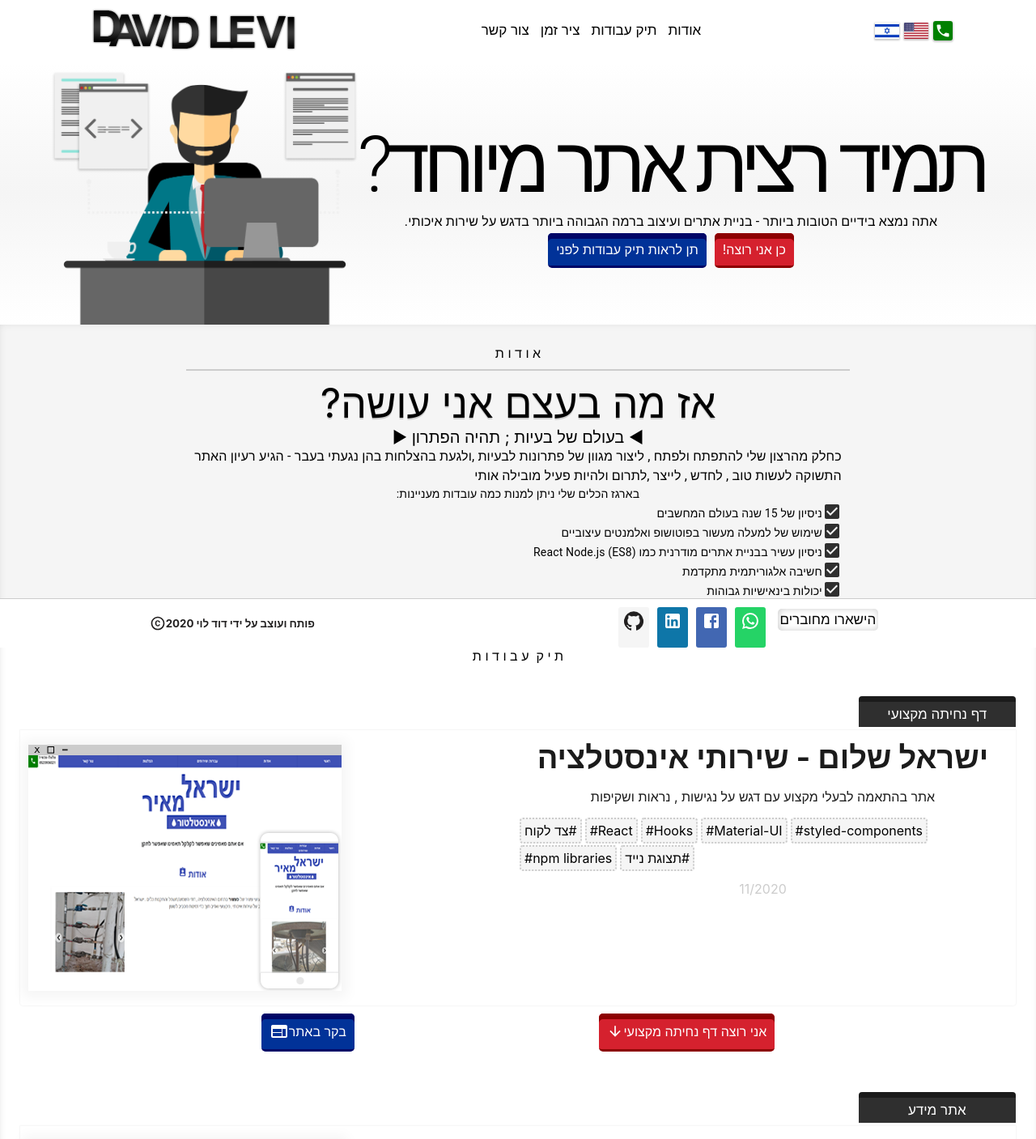
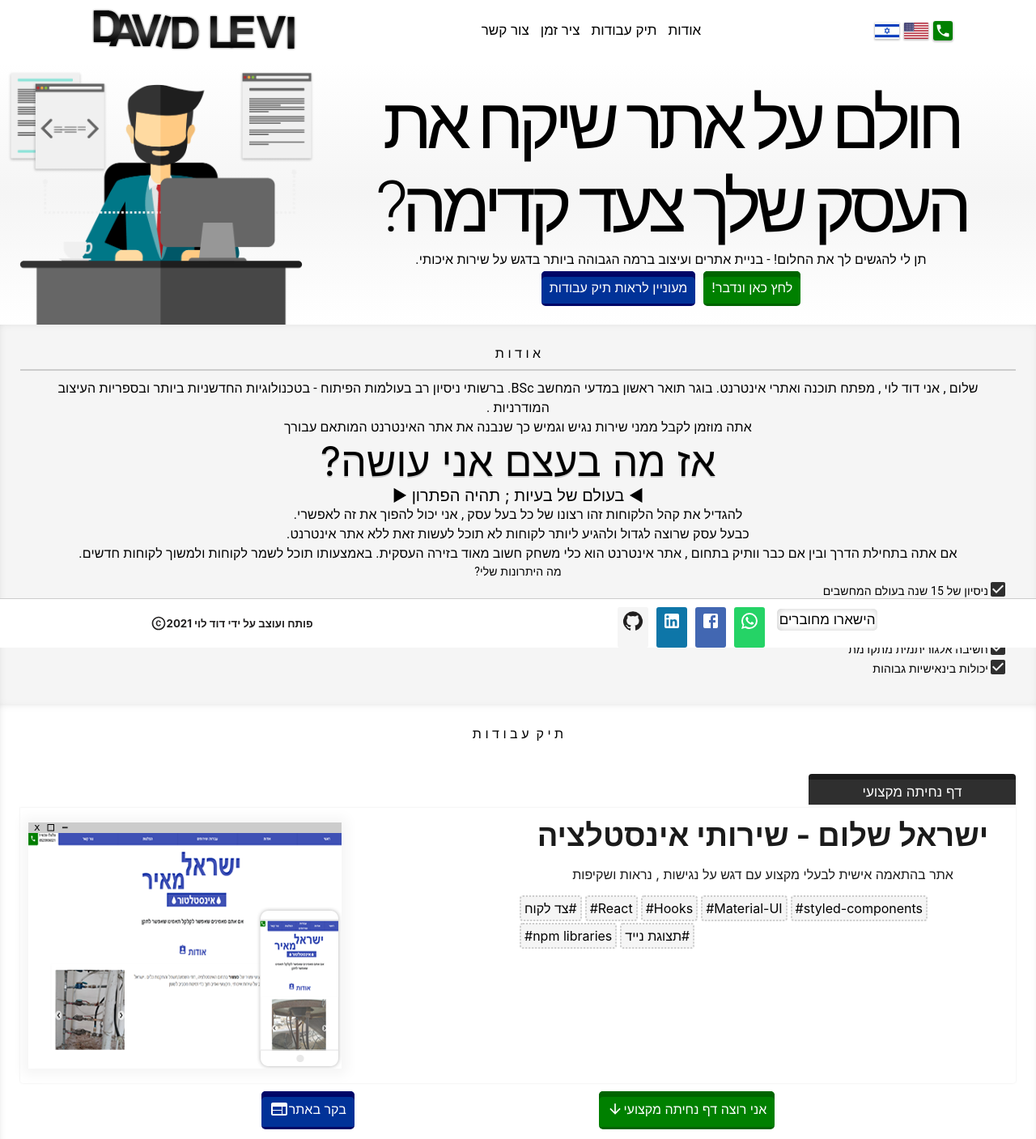
Before and after one commit to dudilevi7/davidlevi, a React (Create React App) app: page / in a window 1280 px wide. Shown: the top 1407 px of the page at 81% size. Built offline with nearby package versions, Linux system fonts and the light colour scheme.

Commit message:
third fix

```diff
--- a/src/components/About/About.js
+++ b/src/components/About/About.js
@@ -14,7 +14,6 @@ const About = props => {
         justifyContent : 'center',
         alignItems : 'flex-end'
     }
-    const tadmitStyle = {display:'flex',flexDirection: language==='English' ? 'row' : 'row-reverse'}
     const abiltiesStyle = {display:'flex',flexDirection:'column', alignItems: language==='English' ? 'flex-start' : 'flex-end'}
     const style = {
         display : 'flex',
@@ -28,7 +27,16 @@ const About = props => {
         <div id = "aboutID">
               <LDCard customStyle = {style}>
                  <div>{language==='English' ? 'A B O U T'  : ' א ו ד ו ת'}</div>
+
                  <div className="aboutContainer">
+                 <div className="aboutMe">
+                 <Typography variant="body1">
+                            {language==='English'? "Hello , my name Is David Levi , Software & web developer. BSc Computer Science graduate. I have a richable experience in developement world with the newest technologies and the modern design libraries . I invite you to get flexible & accessible service thus we'll create adjusted web for you."
+                            : <bdi>שלום , אני דוד לוי , מפתח תוכנה ואתרי אינטרנט. בוגר תואר ראשון במדעי המחשב BSc. ברשותי ניסיון רב בעולמות הפיתוח - בטכנולוגיות החדשניות ביותר ובספריות העיצוב המודרניות . <br></br>אתה מוזמן לקבל ממני שירות נגיש וגמיש כך שנבנה את אתר האינטרנט המותאם עבורך</bdi>
+                            }
+                            </Typography>
+                 </div>
+                     <div className="whoIam">
                             <div className="title">
                                     {language==='English'? "So what i'm doing actually?" :
                                     "?אז מה בעצם אני עושה"}
@@ -38,18 +46,23 @@ const About = props => {
                                     "► בעולם של בעיות ; תהיה הפתרון ◄"}
                             </div>
                             <Typography variant="body1">
-                        {language==='English'? "As a part of my desire to develope , create solutions for problems and touch in successes like the past - the website idea came" :
-                                "כחלק מהרצון שלי להתפתח ולפתח , ליצור מגוון של פתרונות לבעיות ,ולגעת בהצלחות בהן נגעתי בעבר - הגיע רעיון האתר"}
+                            {language==='English'? "Increment customer base it's the desire of every business owner , I can make it possible."
+                            : <bdi>להגדיל את קהל הלקוחות זהו רצונו של כל בעל עסק , אני יכול להפוך את זה לאפשרי.</bdi>
+                            }
                             </Typography>
-                        <Typography variant="body1" style={tadmitStyle}>
-                            {language==='English'? "The passion to make something good,to renew,to contribute and to be active is leading me " :
-                                    " התשוקה לעשות טוב , לחדש , לייצר ,לתרום ולהיות פעיל מובילה אותי "
+                            <Typography variant="body1">
+                                {language==='English'? "As an owner you can't do that without website."
+                                : <bdi>כבעל עסק שרוצה לגדול ולהגיע ליותר לקוחות לא תוכל לעשות זאת ללא אתר אינטרנט.</bdi>
                                 }
-
+                            </Typography>
+                            <Typography variant="body1">
+                                {language==='English'? "If you're in the beginning or you have an experienced , website is important tool in our modern world . Via web you'll keep about your costumers and reach new others."
+                                : <bdi>אם אתה בתחילת הדרך ובין אם כבר וותיק בתחום , אתר אינטרנט הוא כלי משחק חשוב מאוד בזירה העסקית. באמצעותו תוכל לשמר לקוחות ולמשוך לקוחות חדשים.</bdi>
+                                }
                             </Typography>
                             <Typography variant="body2">
-                        {language==='English'? "Here's some facts on my Toolbox/skills:" :
-                              <bdi>בארגז הכלים שלי ניתן למנות כמה עובדות מעניינות:</bdi>
+                            {language==='English'? "What is my advantages ?" :
+                                <bdi>מה היתרונות שלי?</bdi>
                             }
                             </Typography>
                         <div style= {abiltiesStyle}>
@@ -79,13 +92,7 @@ const About = props => {
                                     : <bdi>יכולות בינאישיות גבוהות</bdi>}</Typography>
                                 </div>
                         </div>
-
-                        {/* <Typography variant="body2">
-                        {language==='English'? "The goal is that every project or any kind of communiucation will be the highest level" :
-                               "מטרת האתר שכל פרוייקט/התקשרות כזאת או אחרת תהיה ברמה הכי גבוהה"
-                        }
-                        </Typography> */}
-
+                    </div>
                  </div>
 
 
--- a/src/components/Ad/Ad.css
+++ b/src/components/Ad/Ad.css
@@ -1,11 +1,14 @@
 
 .adTitle{
-    font-size: 6rem;
+
+    font-size: 5.5rem;
     font-family:  "Roboto", "Helvetica", "Arial", sans-serif;
     font-weight: 300;
     letter-spacing: -0.07962em;
 }
-
+.adBtn:hover{
+ opacity: 0.8;
+}
 .img1{
     display: block;
     width: 30%;
--- a/src/components/Ad/Ad.js
+++ b/src/components/Ad/Ad.js
@@ -1,7 +1,7 @@
 import { Typography } from '@material-ui/core';
 import React from 'react';
 import { useSelector } from 'react-redux';
-import {  blueButtonStyle, redButtonStyle } from '../../constants/DLStyles';
+import {  blueButtonStyle, greenButtonStyle } from '../../constants/DLStyles';
 import { ad1EnPara, ad1EnTitle, ad1HebPara, ad1HebTitle } from '../../constants/strings';
 import  {isMobileOnly} from 'react-device-detect';
 import LDAdd from '../../customs/LDAd';
@@ -33,8 +33,8 @@ const Ad = props => {
                  <div className="adTitle">{language==='English'? ad1EnTitle : ad1HebTitle}</div>
                   <Typography variant = "subtitle1">{language==='English'? ad1EnPara : ad1HebPara}</Typography>
                  <div style = {{display:'flex', flexDirection: language==='English'? 'row-reverse' : 'row',justifyContent:'center'}}>
-                    <div className = "adBtn" style = {blueButtonStyle} onClick={onButtonClick.bind(this,'worksID')}>{language==="English" ? 'Let me see your works before' : 'תן לראות תיק עבודות לפני '}</div>
-                    <div className = "adBtn" style = {redButtonStyle} onClick={onButtonClick.bind(this,'contactID')}>{language==="English" ? 'Yes I want!' : '!כן אני רוצה'}</div>
+                    <div className = "adBtn" style = {blueButtonStyle} onClick={onButtonClick.bind(this,'worksID')}>{language==="English" ? 'Interested to see works portfolio' : 'מעוניין לראות תיק עבודות'}</div>
+                    <div className = "adBtn" style = {greenButtonStyle} onClick={onButtonClick.bind(this,'contactID')}>{language==="English" ?"Click here and we'll talk!" : '!לחץ כאן ונדבר'}</div>
                  </div>
 
             </div>
--- a/src/components/Footer/Footer.js
+++ b/src/components/Footer/Footer.js
@@ -49,7 +49,7 @@ const Footer = props => {
                         </div>
             </div>
            <div style={creditStyle}>
-           <h5 className="copy" style={{color:'#211F1F'}}>{language==='English'? 'Develop and Design by DAVID LEVI 2020' : '2020 פותח ועוצב על ידי דוד לוי '}</h5>
+           <h5 className="copy" style={{color:'#211F1F'}}>{language==='English'? 'Develop and Design by DAVID LEVI 2021' : '2021 פותח ועוצב על ידי דוד לוי '}</h5>
            <Copyright fontSize="small" htmlColor="#211F1F"/>
                </div>
         </div>
--- a/src/components/Timeline/Timeline.css
+++ b/src/components/Timeline/Timeline.css
@@ -1,6 +1,8 @@
 .timelineContainer{
     display: flex;
     justify-content: center;
+}
+.timeItem {
     cursor: pointer;
 }
 #videoID{
--- a/src/components/Works/Works.css
+++ b/src/components/Works/Works.css
@@ -8,7 +8,7 @@
     padding : 5px;
     border-top-right-radius: 4px;
     border-top-left-radius: 4px;
-    width: 15%;
+    width: 20%;
     display: flex;
     justify-content: center;
     font-size: 17px;
--- a/src/components/Works/Works.js
+++ b/src/components/Works/Works.js
@@ -2,7 +2,7 @@
 import { ArrowDownward, Web } from '@material-ui/icons';
 import React, { useState } from 'react';
 import { useDispatch, useSelector } from 'react-redux';
-import {blueButtonStyle, redButtonStyle } from '../../constants/DLStyles';
+import {blueButtonStyle, greenButtonStyle } from '../../constants/DLStyles';
 import LDCard from '../../customs/LDCard';
 import { enWorks, hebWorks } from '../../data/data';
 import { setSubject } from '../../store/actions';
@@ -12,7 +12,7 @@ import './Works.css';
 const Work = props => {
     const language = useSelector(state=>state.mainStore.language);
     const dispatch = useDispatch();
-    const redBtnStyle = {...redButtonStyle};
+    const greenBtnStyle = {...greenButtonStyle};
     const blueBtnStyle = {...blueButtonStyle};
     const [isLogo,setIsLogo] = useState(false);
 
@@ -38,7 +38,7 @@ const Work = props => {
                                         return <div key = {index} className="techTag"><bdi>{"#"+ tech}</bdi></div>
                                     })}
                                 </div>
-                                <div style = {{display:'flex' ,marginTop:'10px',color : '#ccc',}}>{props.data.year}</div>
+                                {/* <div style = {{display:'flex' ,marginTop:'10px',color : '#ccc',}}>{props.data.year}</div> */}
                         </div>
                         <div className = "workImgs">
                                 <img className="workImg" alt='logo' onMouseEnter={()=>setIsLogo(!isLogo)} onMouseOut={()=>setIsLogo(!isLogo)} onClick={visitSite.bind(this,props.data.url)}
@@ -46,7 +46,7 @@ const Work = props => {
                         </div>
                 </div>
                 <div className="workBtns" style={language==='English' ? {flexDirection:'row' } : {flexDirection:'row-reverse'} }>
-                    <div className = "workButton" style = {Object.assign(redBtnStyle,{flexDirection: language==='Hebrew' ?'row' : 'row-reverse'})} onClick={onWantBtnClicked.bind(this,props.data.type)}>
+                    <div className = "workButton" style = {Object.assign(greenBtnStyle,{flexDirection: language==='Hebrew' ?'row' : 'row-reverse'})} onClick={onWantBtnClicked.bind(this,props.data.type)}>
                        <ArrowDownward fontSize='small'/>
                       <div>{language==='English' ? `I Want ${props.data.type}` : ` אני רוצה ${props.data.type}`} </div>
                     </div>
--- a/src/constants/DLColors.js
+++ b/src/constants/DLColors.js
@@ -1,7 +1,7 @@
 export const DLColors = {
     darkBlue : '#000667',
     lightBlack : '#2F2F2F',
-    darkRed : '#8D0101',
+    darkGreen : '#006400',
     lightGray : '#b2b2b2',
-
+    darkRed : '#8D0101'
 }
--- a/src/constants/DLStyles.js
+++ b/src/constants/DLStyles.js
@@ -8,9 +8,9 @@ export const blueButtonStyle = {cursor : 'pointer',backgroundColor : '#013298',
 ,marginBottom : '10px' ,boxShadow:`0px 7px 0px 0px ${DLColors.darkBlue} inset`,marginRight:'5px',marginLeft:'5px',
 borderRadius:'5px',borderBottom :  `3px solid ${DLColors.darkBlue}`,padding : '10px'}
 
-export const redButtonStyle = {cursor : 'pointer',backgroundColor : '#D5212E', color : 'white',fontWeight:'normal'
-,marginBottom : '10px' ,boxShadow:`0px 7px 0px 0px ${DLColors.darkRed} inset`,marginRight:'5px',marginLeft:'5px',
-borderRadius:' 5px',borderBottom :  `3px solid ${DLColors.darkRed}`,padding : '10px'}
+export const greenButtonStyle = {cursor : 'pointer',backgroundColor : 'green', color : 'white',fontWeight:'normal'
+,marginBottom : '10px' ,boxShadow:`0px 7px 0px 0px ${DLColors.darkGreen} inset`,marginRight:'5px',marginLeft:'5px',
+borderRadius:' 5px',borderBottom :  `3px solid ${DLColors.darkGreen}`,padding : '10px'}
 
 export const errorStyle = language => ( {display : 'flex',flexDirection : language==='English' ?'row-reverse' :'row',justifyContent : 'space-between' , alignItems : 'center',backgroundColor : '#D5212E', color : 'white'
 ,marginBottom : '10px' ,boxShadow:`0px 4px 0px 0px ${DLColors.darkRed} inset`,
--- a/src/constants/strings.js
+++ b/src/constants/strings.js
@@ -1,4 +1,4 @@
-export const ad1HebTitle = <bdi>תמיד רצית אתר מיוחד?</bdi>
-export const ad1EnTitle = "You always want special website?";
-export const ad1HebPara = <bdi>אתה נמצא בידיים הטובות ביותר - בניית אתרים ועיצוב ברמה הגבוהה ביותר בדגש על שירות איכותי.</bdi>;
-export const ad1EnPara = "Your'e in the best hands you should get - We're create & design sites with emphasis on high service & quailty.";
+export const ad1HebTitle = <bdi>חולם על אתר שיקח את העסק שלך צעד קדימה?</bdi>
+export const ad1EnTitle = "Dreaming about website that take your business higher?";
+export const ad1HebPara = <bdi>תן לי להגשים לך את החלום! - בניית אתרים ועיצוב ברמה הגבוהה ביותר בדגש על שירות איכותי.</bdi>;
+export const ad1EnPara = "Let me fulfill your dream! - We're create & design sites with emphasis on high service & quailty.";
--- a/src/data/data.js
+++ b/src/data/data.js
@@ -37,7 +37,7 @@ export const enWorks = [
 export const hebWorks = [
     new Work('דף נחיתה מקצועי',
     'ישראל שלום - שירותי אינסטלציה',
-    'אתר בהתאמה לבעלי מקצוע עם דגש על נגישות , נראות  ושקיפות ',
+    'אתר בהתאמה אישית לבעלי מקצוע עם דגש על נגישות , נראות  ושקיפות ',
     '11/2020',['צד לקוח','React','Hooks','Material-UI','styled-components','npm libraries','תצוגת נייד'],
     'http://israelmeir.000webhostapp.com/',israelscreen,israellogo)
     ,
@@ -49,13 +49,13 @@ export const hebWorks = [
     ,
     new Work('אתר נתונים בזמן אמת',
     'Your News - חדשות בזמן אמת',
-    "אתר חדשות בזמן אמת שמאפשר לבחור קטגוריה ספציפית לקריאה , עם מערכת מזג האוויר לפי מיקום ולפי חיפוש , האתר כולל מצב קורונה בעולם ובישראל",
+    "אתר אקטואליה המתעדכן בזמן אמת ומאפשר לבחור קטגוריה ספציפית לקריאה , עם מערכת מזג האוויר לפי מיקום ולפי חיפוש , האתר כולל מצב קורונה בעולם ובישראל",
     '01-04/2020',['צד לקוח וצד שרת','React','Node.js','Redux','Hooks','Bootstrap','PostgreSQL','npm libraries','JSON',' תצוגת נייד'],
     'https://dudilevi7.github.io/yournews/',ynscreen,ynlogo)
     ,
     new Work('אתר משחק',
     "Who's that famous? אפליקציית ",
-    'העבודה הראשונה שלי עם ריאקט . משחק חידון עם שאלות מיוחדות על אנשים מפורסמים',
+    'משחק חידון עם שאלות מיוחדות על אנשים מפורסמים',
     '12/2019',['צד לקוח','React','Bootstrap','npm libraries','תמיכה בעברית ואנגלית'],
     'https://dudilevi7.github.io/whosthatfamous/',wtfscreen,wtflogo)
 ]
```
Also changed, not shown: src/components/Timeline/Timeline.js (+18 -29 lines), 1 other file (tests, documents, lock files or other folders). Lines whose indentation alone changed are shown as unchanged.
